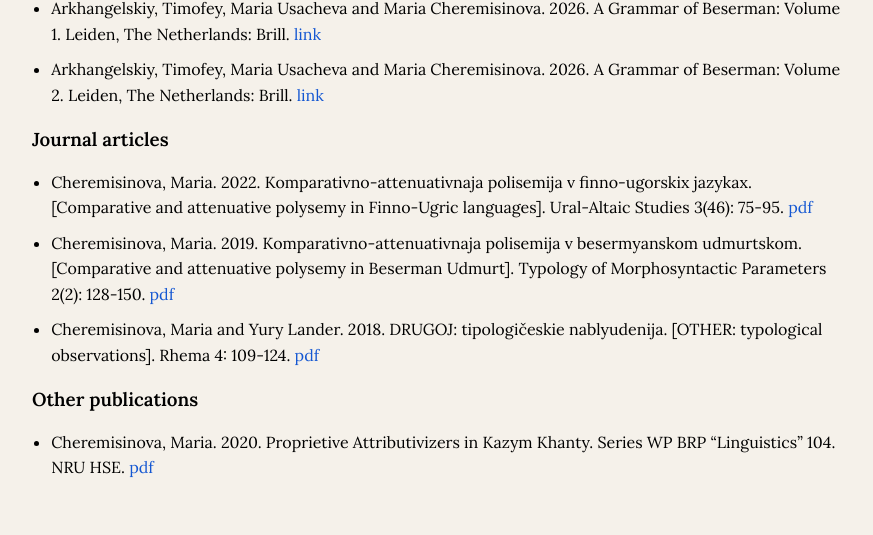
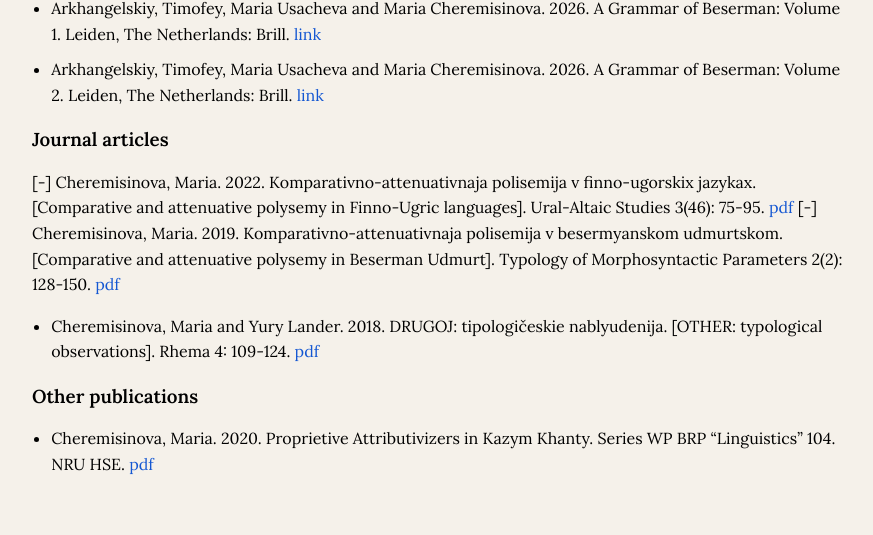
Before and after one commit to mashache/mashache.github.io, a Jekyll site: the page built from pages/publications.md, in a window 1280 px wide. Shown: the part 395-930 px from the top of the page, without its empty margins (202-1075 px from the left). Built offline with Jekyll 4.4.1, drawn with Linux system fonts in a browser that asks for light colours.

```diff
--- a/pages/publications.md
+++ b/pages/publications.md
@@ -16,10 +16,10 @@ of Beserman: Volume 1. Leiden, The Netherlands: Brill. [link](https://doi.org/10
 of Beserman: Volume 2. Leiden, The Netherlands: Brill. [link](https://doi.org/10.1163/9789004763241)
 
 ### Journal articles
-- Cheremisinova, Maria. 2022. Komparativno-attenuativnaja polisemija v finno-ugorskix
+[-] Cheremisinova, Maria. 2022. Komparativno-attenuativnaja polisemija v finno-ugorskix
 jazykax. [Comparative and attenuative polysemy in Finno-Ugric languages]. Ural-Altaic
 Studies 3(46): 75-95. [pdf](https://iling-ran.ru/library/ural-altaic/ua2022_46.pdf#page=76)
-- Cheremisinova, Maria. 2019. Komparativno-attenuativnaja polisemija v
+[-] Cheremisinova, Maria. 2019. Komparativno-attenuativnaja polisemija v
 besermyanskom udmurtskom. [Comparative and attenuative polysemy in Beserman
 Udmurt]. Typology of Morphosyntactic Parameters 2(2): 128-150. [pdf](https://tmp.sc/application/files/6116/6798/2647/TMP-2019-2-2.pdf#page=128)
 - Cheremisinova, Maria and Yury Lander. 2018. DRUGOJ: tipologičeskie nablyudenija.
```
